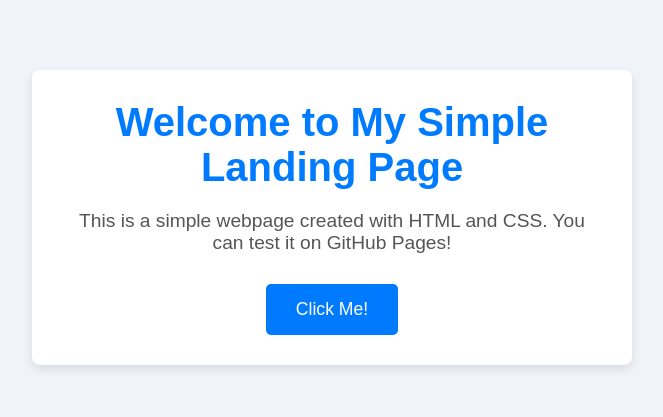
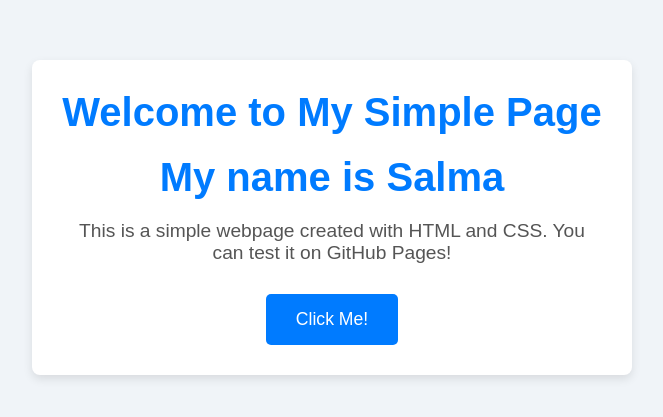
Before and after one commit to Aliyusarki7/SALMA-001, a plain HTML site: page index.html in a window 1280 px wide. Shown: the part 183-600 px from the top of the page, without its empty margins (308-971 px from the left). Drawn offline with Linux system fonts and the light colour scheme.

Commit message:
Update index.html

```diff
--- a/index.html
+++ b/index.html
@@ -9,7 +9,8 @@
 <body>
 
     <div class="container">
-        <h1>Welcome to My Simple Landing Page</h1>
+        <h1>Welcome to My Simple Page</h1>
+        <h1>My name is Salma</h1>
         <p>This is a simple webpage created with HTML and CSS. You can test it on GitHub Pages!</p>
         <button class="cta-btn">Click Me!</button>
     </div>
```
